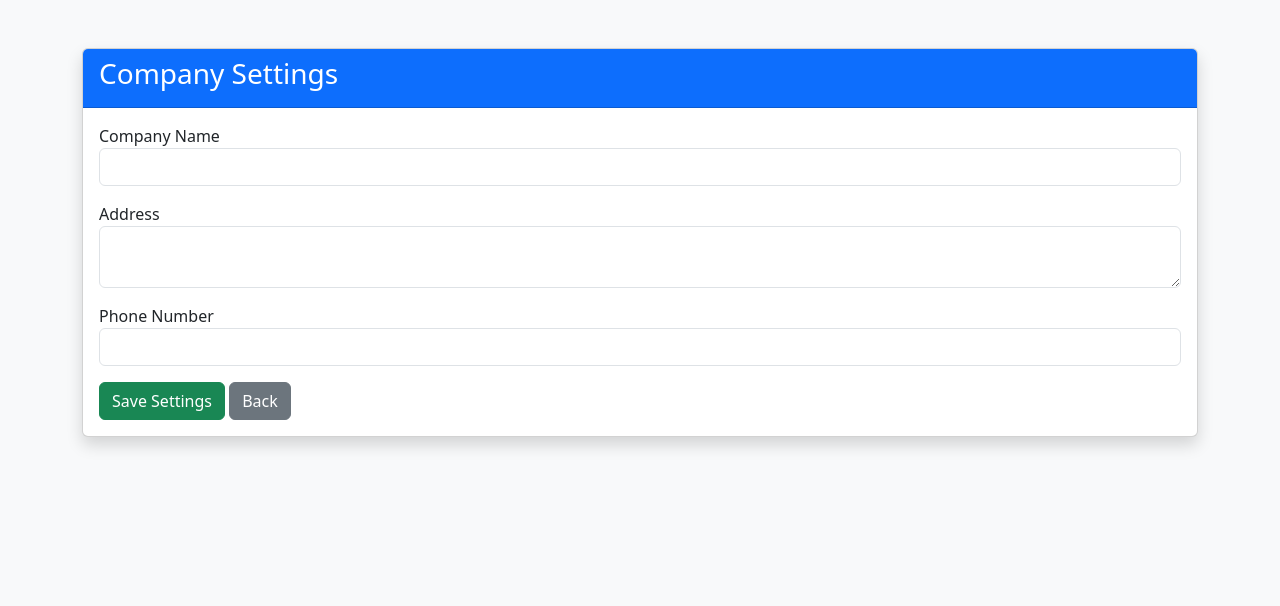
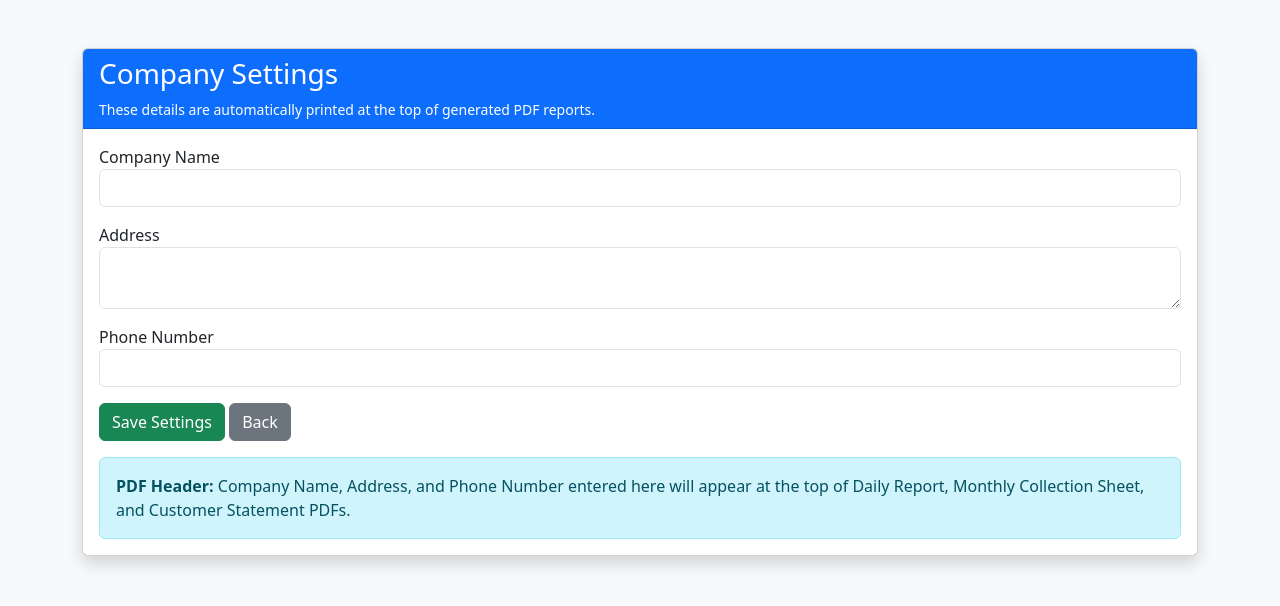
Before and after one commit to Kamaldheen20/finatesting, a Flask app: page /company_settings in a window 1280 px wide. Shown: the top 606 px of the page. Run offline with Flask 3, Linux system fonts and the light colour scheme; a user stored in the database is signed in; data comes from the database, SQL or seed files in the repository; some libraries are stand-ins or nearby versions.

Commit message:
Clarify company settings PDF header

```diff
--- a/templates/company_settings.html
+++ b/templates/company_settings.html
@@ -17,13 +17,8 @@ rel="stylesheet">
 <div class="card shadow">
 
 <div class="card-header bg-primary text-white">
-
-<h3>
-
-Company Settings
-
-</h3>
-
+<h3>Company Settings</h3>
+<p class="mb-0 small">These details are automatically printed at the top of generated PDF reports.</p>
 </div>
 
 <div class="card-body">
@@ -79,6 +74,10 @@ Back
 
 </a>
 
+<div class="alert alert-info mt-3 mb-0">
+<strong>PDF Header:</strong> Company Name, Address, and Phone Number entered here will appear at the top of Daily Report, Monthly Collection Sheet, and Customer Statement PDFs.
+</div>
+
 </form>
 
 </div>
```
